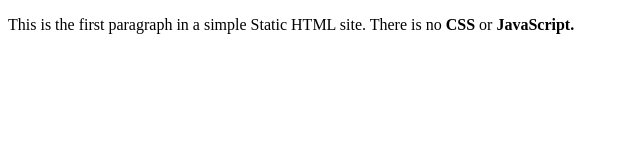
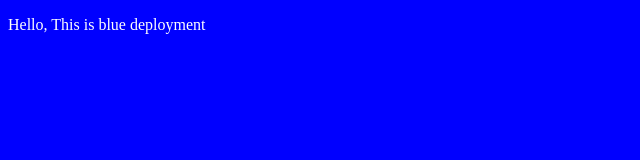
Before and after one commit to dalpengholic/DevOps_Capstone_Project, a plain HTML site: page index.html in a window 1280 px wide. Shown: the whole page, without its empty margins (0-640 px from the left). Drawn offline with Linux system fonts and the light colour scheme.

Commit message:
Update index.html

```diff
--- a/index.html
+++ b/index.html
@@ -1,9 +1,9 @@
-<!doctype html>
+<!DOCTYPE html>
 <html>
-  <head>
-    <title>Static HTML Site</title>
-  </head>
-  <body>
-    <p>This is the first paragraph in a simple Static HTML site. There is no <strong>CSS</strong> or <strong>JavaScript</script>.</p>
-  </body>
+<head>
+    <title>Capstone project </title>
+</head>
+<body style="background: blue;">
+<p style="color: white;">Hello, This is blue deployment</script></p>
+</body>
 </html>
```
